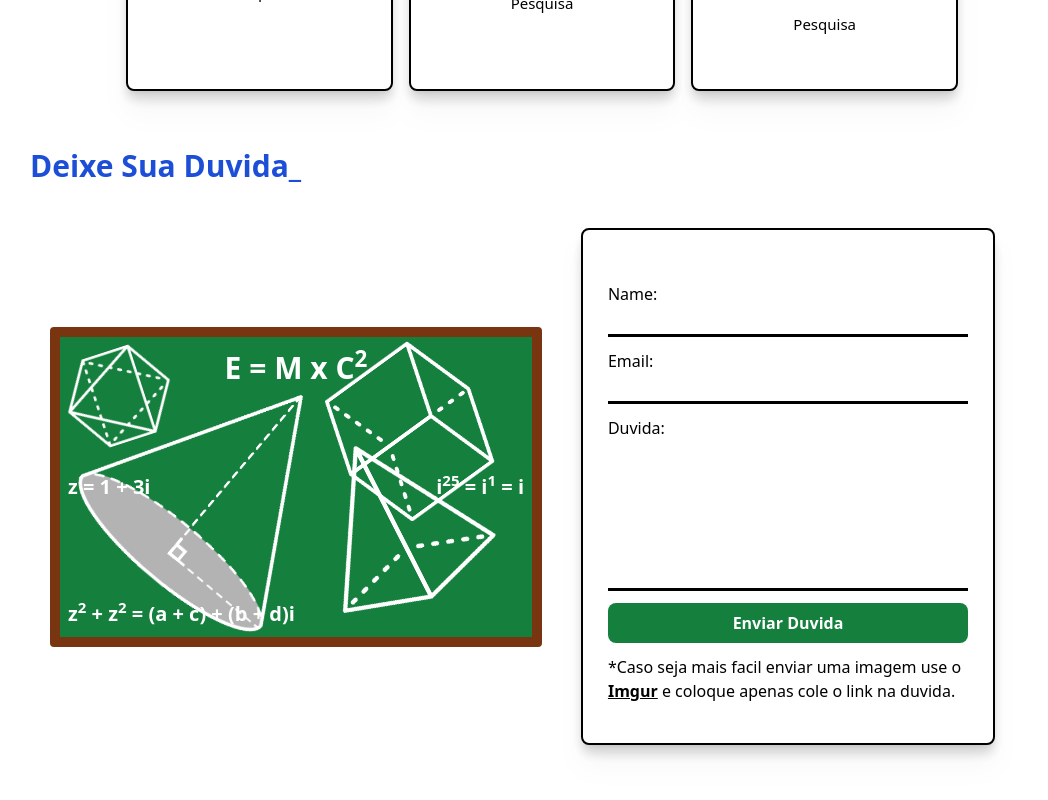
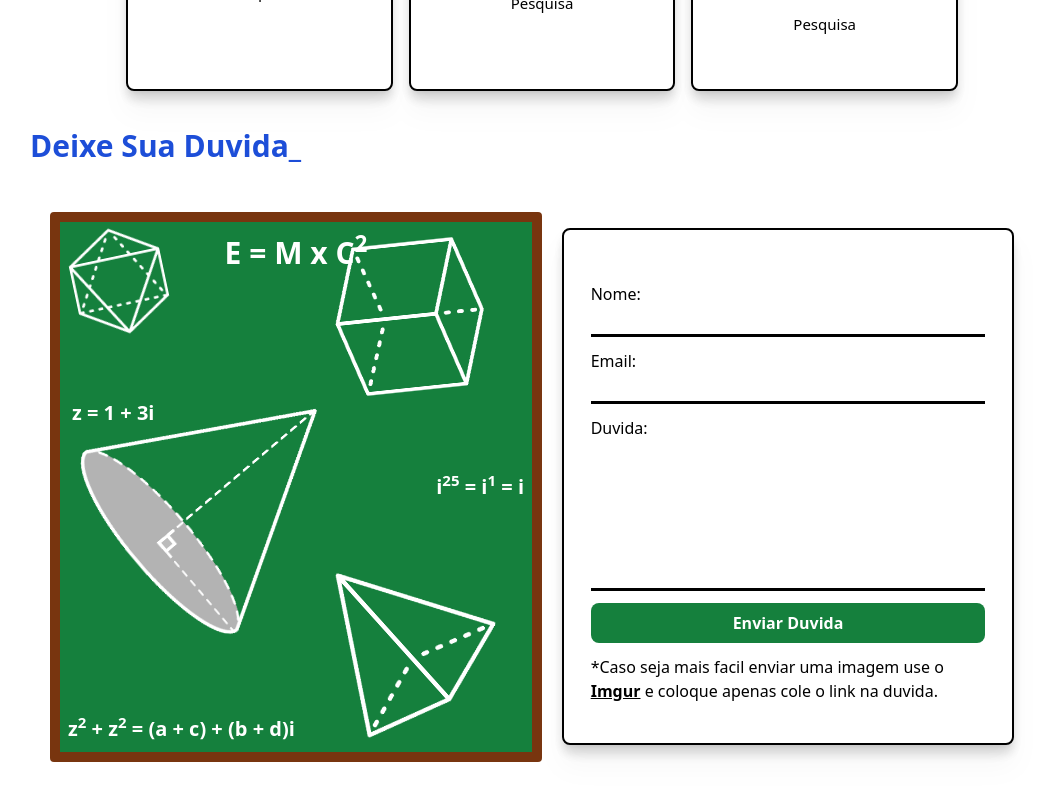
Before and after one commit to PedroLucas-Developer/Camilo.Com, a Next.js app: page /Doubts in a window 1280 px wide. Shown: the part 622-1422 px from the top of the page, without its empty margins (98-1146 px from the left). Built offline with nearby package versions, Linux system fonts and the light colour scheme.

Commit message:
update Geral
Melhoria no aspectos visuais do site

```diff
--- a/src/components/FormDoubts.tsx
+++ b/src/components/FormDoubts.tsx
@@ -1,7 +1,9 @@
-import React, { useRef } from 'react';
+import React, { useRef, useState } from 'react';
 import emailjs from '@emailjs/browser';
 
 export const FormDoubts = () => {
+  const [Menssagem, setMenssagem] = useState("");
+  const [MessageReturn, setMessageReturn] = useState("");
   const form = useRef();
 
   const sendEmail = (e) => {
@@ -10,22 +12,27 @@ export const FormDoubts = () => {
     emailjs.sendForm('YOUR_SERVICE_ID', 'YOUR_TEMPLATE_ID', form.current, 'YOUR_PUBLIC_KEY')
       .then((result) => {
           console.log(result.text);
+          setMessageReturn('font-[10px} pt-2 font-bold text-[#00ff37]');
+          setMenssagem('Duvida enviada com sucesso')
       }, (error) => {
           console.log(error.text);
+          setMessageReturn('font-[10px} pt-2 font-bold text-[#ff0000]');
+          setMenssagem('Erro ao enviar a duvida');
       });
   };
 
   return (
-    <div className='w-11/12 h-full drop-shadow-xl flex justify-center shadow-lg rounded-lg border-2 border-black transition-transform transform hover:scale-105 bg-white flex items-center max-[800px]:w-full'>
+    <div className='w-full h-full drop-shadow-xl flex justify-center items-center shadow-lg rounded-lg border-2 border-black transition-transform transform hover:scale-105 bg-white'>
       <form className='flex flex-col w-11/12 p-2 my-8' ref={form} onSubmit={sendEmail}>
-        <label className='font-[20px} pt-3 pb-1'>Name:</label>
-        <input className='border-b-[3px] border-black font-[15px}' type="text" name="user_name" />
+        <label className='font-[20px} pt-3 pb-1'>Nome:</label>
+        <input className='border-b-[3px] border-black font-[15px}' type="text" name="user_nome" />
         <label className='font-[20px} pt-3 pb-1'>Email:</label>
         <input className='border-b-[3px] border-black font-[15px}' type="email" name="user_email" />
         <label className='font-[20px} pt-3 pb-1'>Duvida:</label>
         <textarea className='border-b-[3px] border-black resize-none font-[15px}' rows={6} name="doubts" />
         <input className='bg-green-700 rounded-lg cursor-pointer text-white p-2 my-3 font-bold hover:scale-105' type="submit" value="Enviar Duvida" />
         <p className='font-[10px} text-gray'>*Caso seja mais facil enviar uma imagem use o <a href='https://imgur.com/' target='_black' rel="noopener" className='bg-blue-70 font-bold underline'>Imgur</a> e coloque apenas cole o link na duvida. </p>
+        <p className={MessageReturn}>{Menssagem}</p>
       </form>
     </div>
   );
--- a/src/components/animationDoubts.tsx
+++ b/src/components/animationDoubts.tsx
@@ -8,17 +8,17 @@ import Pyramid from '../../public/imagens/pyramidTwo.png'
 
 export default function AnimationDoubts(){
   return (
-    <div className='flex w-full h-[320px] rounded bg-green-700 border-amber-900 border-[10px] relative items-center justify-center'>
-      <motion.div className='absolute w-[50%] left-12 max-[800px]:w-[30%] max-[800px]:left-20 max-[500px]:w-[35%]' animate={{ rotate: [20, 50, 20]} } transition={{ ease: "easeInOut", duration: 8, repeat: Infinity }}>
+    <div className='flex w-full h-[550px] rounded bg-green-700 border-amber-900 border-[10px] relative items-center justify-center max-[800px]:h-[320px]'>
+      <motion.div className='absolute w-[50%] left-12 max-[800px]:w-[30%] max-[800px]:left-20 max-[500px]:w-[35%]' animate={{ rotate: [20, 50, 20]} } transition={{ ease: "easeInOut", duration: 12, repeat: Infinity }}>
         <Image className='w-full' priority={true} src={AnguloReto} alt="Angulo Reto"/>
       </motion.div>
-      <motion.div className='absolute w-[35%] right-10 top-3 max-[800px]:w-[20%] max-[500px]:w-[30%]' animate={{ rotate: [0, 90, 0] } } transition={{ ease: "linear", duration: 8, repeat: Infinity }}>
+      <motion.div className='absolute w-[35%] right-10 top-3 max-[800px]:w-[20%] max-[500px]:w-[30%]' animate={{ rotate: [0, 90, 0] } } transition={{ ease: "linear", duration: 12, repeat: Infinity }}>
         <Image className='w-full' priority={true} src={Cubo} alt="Cube"/>
       </motion.div>
-      <motion.div className='absolute w-[25%] left-0 top-0 max-[800px]:w-[20%] max-[500px]:w-[30%]' animate={{ rotate: 360} } transition={{ ease: "linear", duration: 8, repeat: Infinity }}>
+      <motion.div className='absolute w-[25%] left-0 top-0 max-[800px]:w-[20%] max-[500px]:w-[30%]' animate={{ rotate: 360} } transition={{ ease: "linear", duration: 12, repeat: Infinity }}>
         <Image className='w-full' priority={true} src={Octahedron} alt="Octahedron"/>
       </motion.div>
-      <motion.div className='absolute w-[40%] right-11 bottom-5 max-[800px]:w-[20%] max-[800px]:right-6 max-[500px]:w-[35%]' animate={{ rotate: [0, -45, 0]} } transition={{ ease: "linear", duration: 8, repeat: Infinity }}>
+      <motion.div className='absolute w-[40%] right-11 bottom-5 max-[800px]:w-[20%] max-[800px]:right-6 max-[500px]:w-[35%]' animate={{ rotate: [0, -45, 0]} } transition={{ ease: "linear", duration: 12, repeat: Infinity }}>
         <Image className='w-full' priority={true} src={Pyramid} alt="Pyramid"/>
       </motion.div>
       <div className='absolute top-2'>
@@ -30,7 +30,7 @@ export default function AnimationDoubts(){
       <div className='absolute right-2'>
         <p className='text-[20px] text-white font-bold'>i<sup>25</sup> = i<sup>1</sup> = i</p>
       </div>
-      <div className='absolute left-2'>
+      <div className='absolute left-3 top-1/3'>
         <p className='text-[20px] text-white font-bold'>z = 1 + 3i</p>
       </div>
     </div>
--- a/src/pages/Doubts.tsx
+++ b/src/pages/Doubts.tsx
@@ -7,11 +7,11 @@ export default function Doubts() {
       <div className='flex relative justify-start w-11/12 flex-col max-w-screen-lg '>
         <h1 className='text-[30px] text-blue-700 font-bold' >Deixe Sua Duvida_</h1>
       </div>
-      <div className='flex w-full p-5 items-center justify-center w-full flex-row max-w-screen-lg max-[800px]:flex-col'>
-        <div className='flex] w-2/4 max-[800px]:w-full'>
+      <div className='flex w-full p-5 mt-5 items-center justify-center w-full flex-row max-w-screen-lg max-[800px]:flex-col max-[800px]:p-5'>
+        <div className='flex w-2/4 max-[800px]:w-full'>
           <AnimationDoubts />
         </div>
-        <div className='flex justify-center w-2/4 p-5 max-[800px]:w-full max-[800px]:px-0'>
+        <div className='flex w-2/4 p-5 max-[800px]:w-full max-[800px]:px-0'>
           <FormDoubts />
         </div>
       </div>
--- a/src/pages/Projects.tsx
+++ b/src/pages/Projects.tsx
@@ -58,7 +58,7 @@ export default function Projects() {
       <div className='flex relative justify-start w-11/12 flex-col max-w-screen-lg '>
         <h1 className='text-[30px] text-blue-700 font-bold' >Meus Projetos_</h1>
       </div>
-      <div className='flex relative w-full py-5 items-center justify-center flex-col max-w-screen-lg'>
+      <div className='flex relative w-full pt-5 items-center justify-center flex-col max-w-screen-lg'>
         <motion.div className='absolute w-7/12' animate={{ rotate: 360} } transition={{ ease: "linear", duration: 10, repeat: Infinity }}>
           <Image className='w-[45%] h-[45%]' priority={true} src={Caixa} alt=""/>
         </motion.div>
```
Also changed, not shown: public/imagens/hexagon.png (added).
